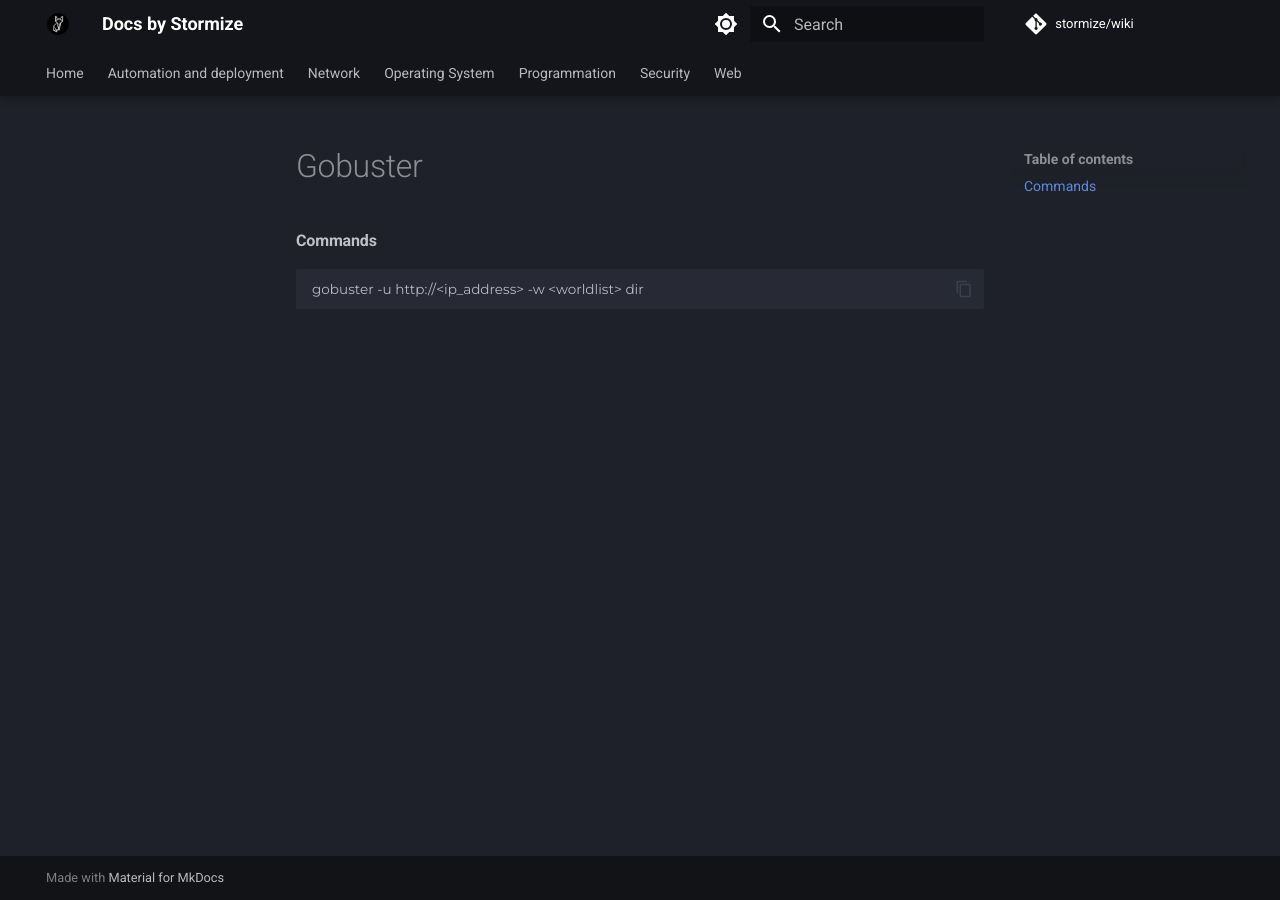
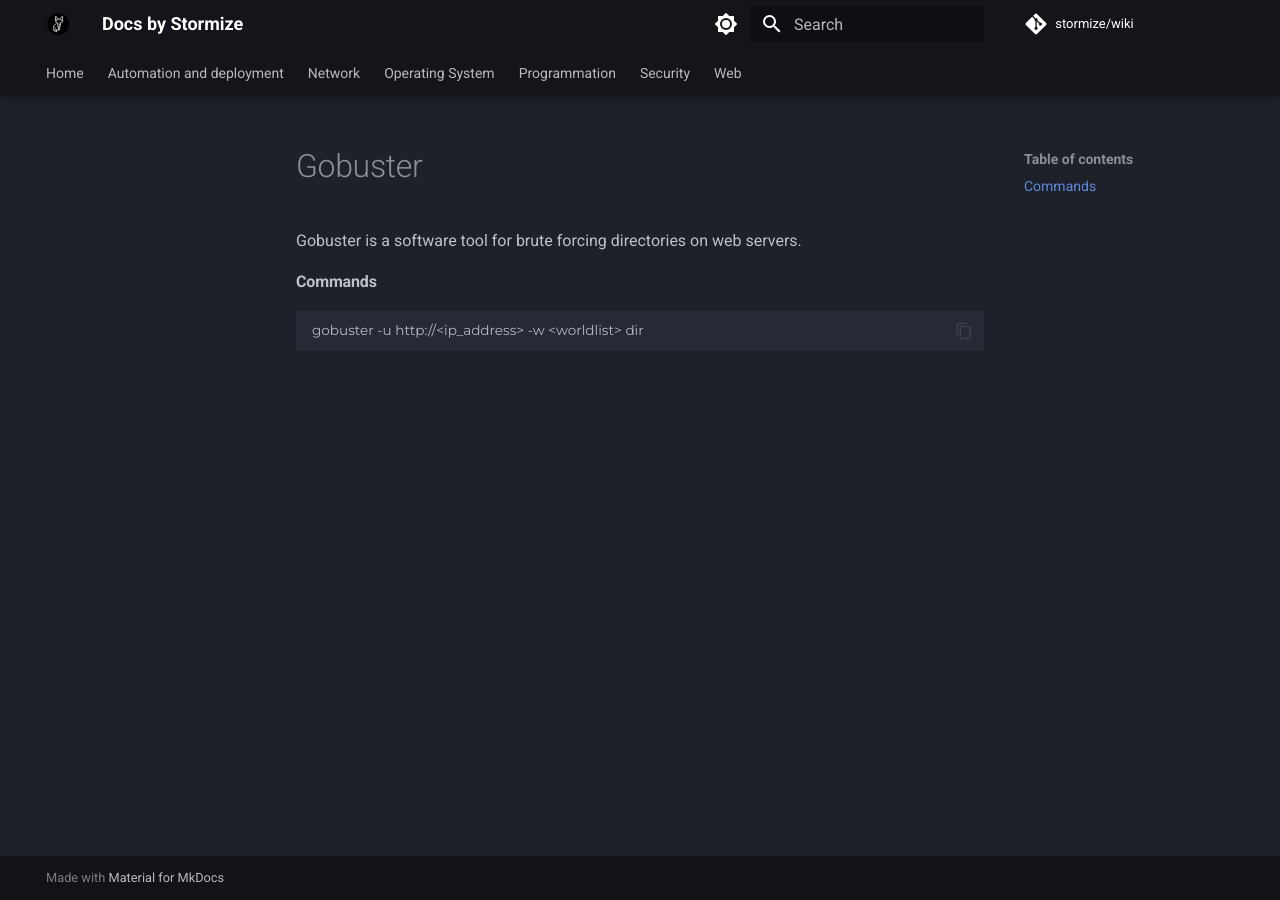
Before and after one commit to stormize9/Wiki, an MkDocs documentation site: the page built from docs/Security/Pentest/Gobuster.md, in a window 1280 px wide. Built offline with MkDocs 1.6.1 and Material for MkDocs 9.7.7, drawn with Linux system fonts in a browser that asks for light colours; comment, search, counter and statistics services are not loaded.

Commit message:
vault backup: 2023-04-17 15:57:17

```diff
--- a/docs/Security/Pentest/Gobuster.md
+++ b/docs/Security/Pentest/Gobuster.md
@@ -1,3 +1,5 @@
+
+Gobuster is a software tool for brute forcing directories on web servers.
 
 #### Commands
 
```
Also changed, not shown: docs/Security/Pentest/Hydra.md (+3 -0 lines), docs/Programmation/Command Line/Curl.md (renamed from docs/Language/Command Line/Curl.md), docs/Programmation/Command Line/Magick.md (renamed from docs/Language/Command Line/Magick.md), docs/Programmation/Command Line/Powershell.md (renamed from docs/Language/Command Line/Powershell.md), docs/Programmation/Command Line/Windows CLI.md (renamed from docs/Language/Command Line/Windows CLI.md), docs/Programmation/Markdown/Frontmatter.md (renamed from docs/Language/Markdown/Frontmatter.md), docs/Programmation/Markdown/Pictures.md (renamed from docs/Language/Markdown/Pictures.md), docs/Programmation/Python/API Request.md (renamed from docs/Language/Python/API Request.md), docs/Programmation/Python/Bruteforce.md (renamed from docs/Language/Python/Bruteforce.md), docs/Programmation/Python/Database request.md (renamed from docs/Language/Python/Database request.md), docs/Programmation/Python/Installation.md (renamed from docs/Language/Python/Installation.md), docs/Programmation/Python/Scrapping.md (renamed from docs/Language/Python/Scrapping.md).
